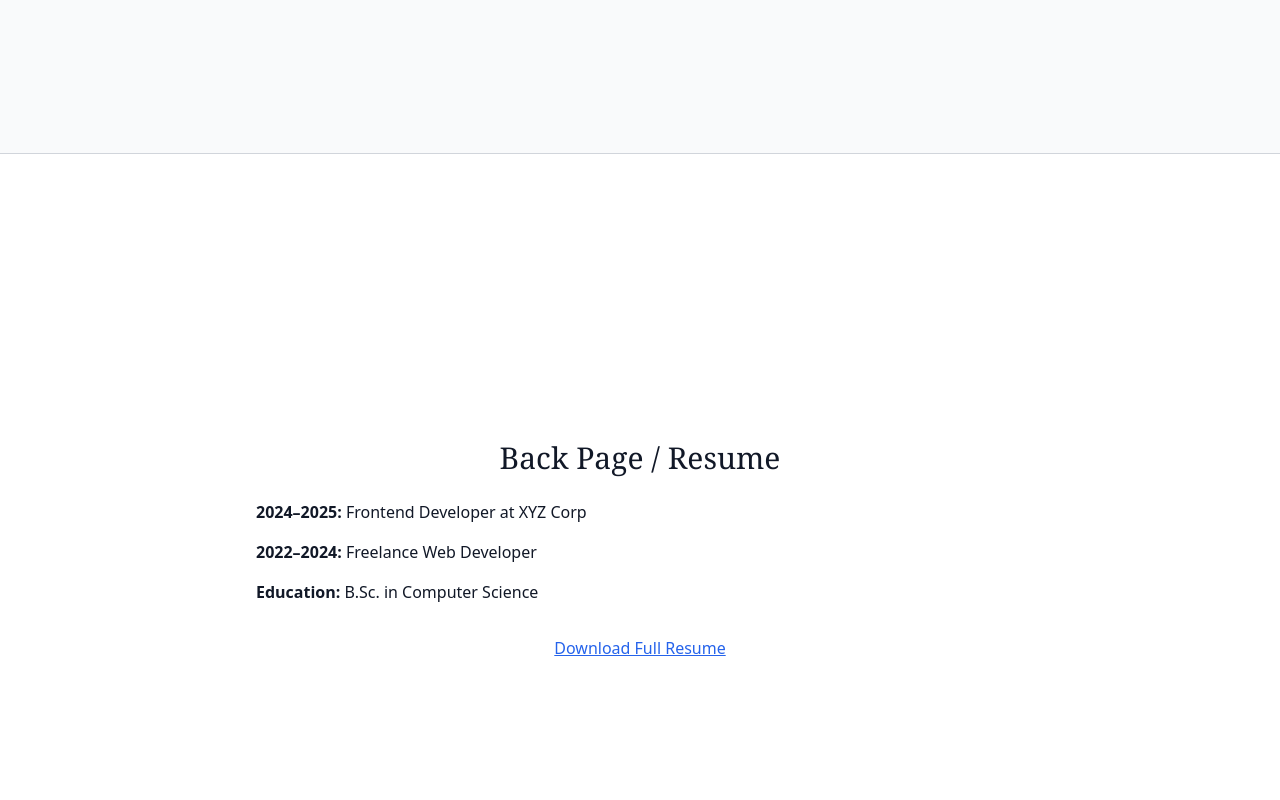
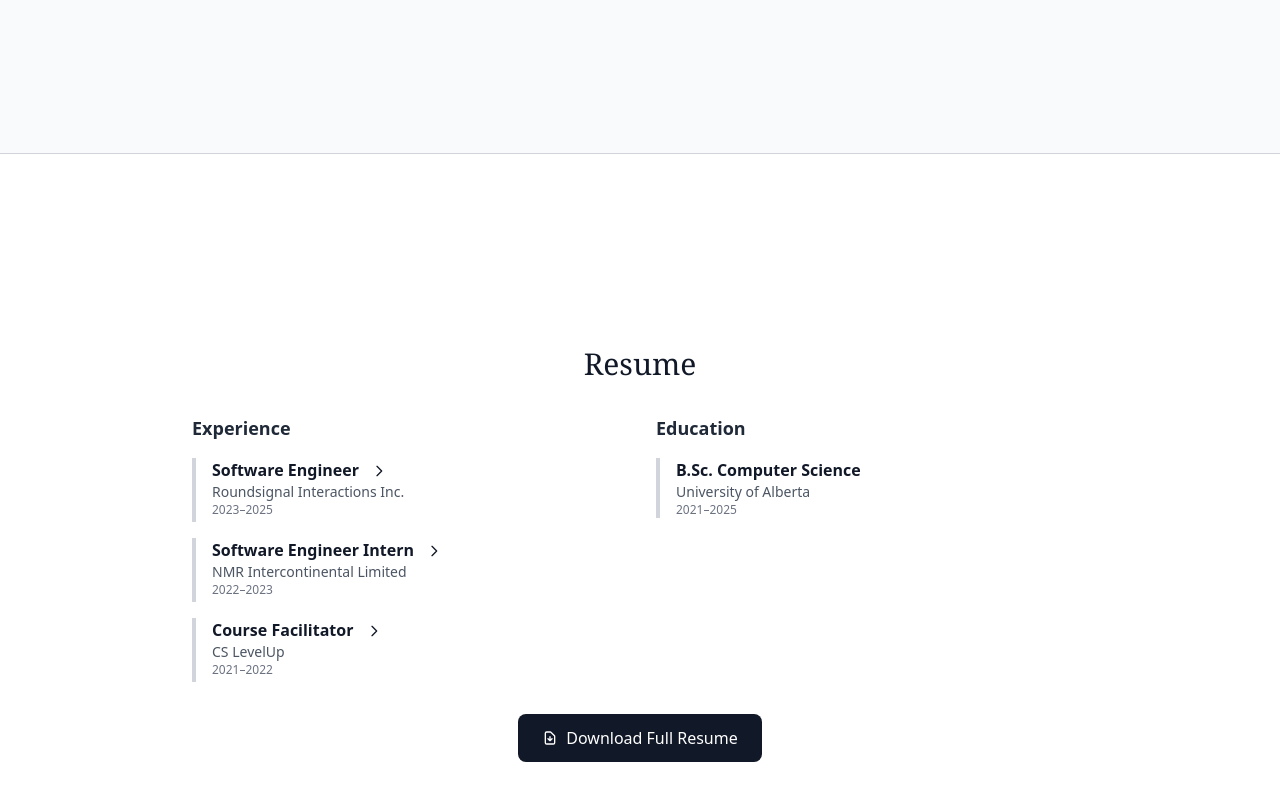
Before and after one commit to arthuruwalaka/personalsite, an Angular app: page / in a window 1280 px wide. Shown: the part 2312-3112 px from the top of the page. Built offline with nearby package versions, Linux system fonts and the light colour scheme.

Commit message:
Added drop down to resune, also implemented download pdf button

```diff
--- a/angular.json
+++ b/angular.json
@@ -26,6 +26,11 @@
               {
                 "glob": "**/*",
                 "input": "public"
+              },
+              {
+                "glob": "**/*",
+                "input": "src/assets",
+                "output": "assets"
               }
             ],
             "styles": ["src/styles.scss"],
@@ -84,6 +89,11 @@
               {
                 "glob": "**/*",
                 "input": "public"
+              },
+              {
+                "glob": "**/*",
+                "input": "src/assets",
+                "output": "assets"
               }
             ],
             "styles": ["src/styles.scss"],
--- a/src/app/about/about.component.html
+++ b/src/app/about/about.component.html
@@ -4,6 +4,6 @@
     <p class="leading-relaxed">
       I'm Arthur, a software engineer blending code and creativity. My passion lies in crafting clean, intuitive digital experiences that feel as good as they function.
     </p>
-    <img src="https://via.placeholder.com/300x300" alt="Portrait" class="rounded-lg shadow-md w-full max-w-sm mx-auto md:max-w-none">
+    <img src="https://placehold.co/200" alt="Portrait" class="rounded-lg shadow-md w-full max-w-sm mx-auto md:max-w-none">
   </div>
 </section>
--- a/src/app/resume/resume.component.html
+++ b/src/app/resume/resume.component.html
@@ -1,11 +1,89 @@
 <section id="resume" class="min-h-screen w-full flex flex-1 flex-col justify-center items-center px-4 md:px-6 border-t border-gray-300">
-  <h3 class="text-2xl md:text-3xl font-serif mb-6 text-center">Back Page / Resume</h3>
-  <div class="max-w-3xl mx-auto w-full">
-    <ul class="space-y-3 md:space-y-4">
-      <li><strong>2024–2025:</strong> Frontend Developer at XYZ Corp</li>
-      <li><strong>2022–2024:</strong> Freelance Web Developer</li>
-      <li><strong>Education:</strong> B.Sc. in Computer Science</li>
-    </ul>
-    <a href="#" class="block mt-6 text-center underline text-blue-600 py-2">Download Full Resume</a>
+  <h3 class="text-2xl md:text-3xl font-serif mb-8 text-center">Resume</h3>
+  <div class="max-w-4xl mx-auto w-full">
+    <div class="grid md:grid-cols-2 gap-8">
+      <!-- Experience Section -->
+      <div>
+        <h4 class="text-lg font-semibold mb-4 text-gray-800">Experience</h4>
+        <ul class="space-y-4">
+          <li class="border-l-4 border-gray-300 pl-4">
+            <div class="font-semibold text-gray-900 cursor-pointer hover:text-gray-700 transition-colors" (click)="toggleJobDetails(0)">
+              Software Engineer
+              <svg class="w-4 h-4 inline ml-2 transition-transform" [class.rotate-90]="expandedJobs[0]" fill="none" stroke="currentColor" viewBox="0 0 24 24">
+                <path stroke-linecap="round" stroke-linejoin="round" stroke-width="2" d="M9 5l7 7-7 7"></path>
+              </svg>
+            </div>
+            <div class="text-sm text-gray-600">Roundsignal Interactions Inc.</div>
+            <div class="text-xs text-gray-500">2023–2025</div>
+            <div class="text-sm text-gray-700 mt-1 transition-all duration-300 overflow-hidden"
+                 [class.max-h-0]="!expandedJobs[0]"
+                 [class.max-h-32]="expandedJobs[0]"
+                 [class.opacity-0]="!expandedJobs[0]"
+                 [class.opacity-100]="expandedJobs[0]">
+              • Reduced latency by 25% using database optimization by building out a caching class utilized by all services and
+              incorporating Redis in the system design.<br>
+              • Developed 10+ API flows using Node JS and Express JS and used Postman to perform manual and automated testing with
+              Collection Runner.
+            </div>
+          </li>
+          <li class="border-l-4 border-gray-300 pl-4">
+            <div class="font-semibold text-gray-900 cursor-pointer hover:text-gray-700 transition-colors" (click)="toggleJobDetails(1)">
+              Software Engineer Intern
+              <svg class="w-4 h-4 inline ml-2 transition-transform" [class.rotate-90]="expandedJobs[1]" fill="none" stroke="currentColor" viewBox="0 0 24 24">
+                <path stroke-linecap="round" stroke-linejoin="round" stroke-width="2" d="M9 5l7 7-7 7"></path>
+              </svg>
+            </div>
+            <div class="text-sm text-gray-600">NMR Intercontinental Limited</div>
+            <div class="text-xs text-gray-500">2022–2023</div>
+            <div class="text-sm text-gray-700 mt-1 transition-all duration-300 overflow-hidden"
+                 [class.max-h-0]="!expandedJobs[1]"
+                 [class.max-h-32]="expandedJobs[1]"
+                 [class.opacity-0]="!expandedJobs[1]"
+                 [class.opacity-100]="expandedJobs[1]">
+              • Improved job scheduling UI responsiveness, decreasing time spent per job by 30%<br>
+              • Boosted test coverage by 10% by writing 60+ unit tests using JUnit and PyTest.
+            </div>
+          </li>
+          <li class="border-l-4 border-gray-300 pl-4">
+            <div class="font-semibold text-gray-900 cursor-pointer hover:text-gray-700 transition-colors" (click)="toggleJobDetails(2)">
+              Course Facilitator
+              <svg class="w-4 h-4 inline ml-2 transition-transform" [class.rotate-90]="expandedJobs[2]" fill="none" stroke="currentColor" viewBox="0 0 24 24">
+                <path stroke-linecap="round" stroke-linejoin="round" stroke-width="2" d="M9 5l7 7-7 7"></path>
+              </svg>
+            </div>
+            <div class="text-sm text-gray-600">CS LevelUp</div>
+            <div class="text-xs text-gray-500">2021–2022</div>
+            <div class="text-sm text-gray-700 mt-1 transition-all duration-300 overflow-hidden"
+                 [class.max-h-0]="!expandedJobs[2]"
+                 [class.max-h-32]="expandedJobs[2]"
+                 [class.opacity-0]="!expandedJobs[2]"
+                 [class.opacity-100]="expandedJobs[2]">
+              • Designed and reviewed course materials on HTML, CSS, JavaScript, and web development principles and developed
+              practical assessments to help learners test their knowledge.<br>
+              • Conducted weekly office hours and provided technical support
+            </div>
+          </li>
+        </ul>
+      </div>
+
+      <!-- Education Section -->
+      <div>
+        <h4 class="text-lg font-semibold mb-4 text-gray-800">Education</h4>
+        <div class="border-l-4 border-gray-300 pl-4">
+          <div class="font-semibold text-gray-900">B.Sc. Computer Science</div>
+          <div class="text-sm text-gray-600">University of Alberta</div>
+          <div class="text-xs text-gray-500">2021–2025</div>
+        </div>
+      </div>
+    </div>
+
+    <div class="mt-8 text-center">
+      <a href="#" (click)="downloadResume(); $event.preventDefault()" class="inline-flex items-center px-6 py-3 bg-gray-900 text-white rounded-lg hover:bg-gray-800 transition-colors cursor-pointer">
+        <svg class="w-4 h-4 mr-2" fill="none" stroke="currentColor" viewBox="0 0 24 24">
+          <path stroke-linecap="round" stroke-linejoin="round" stroke-width="2" d="M12 10v6m0 0l-3-3m3 3l3-3m2 8H7a2 2 0 01-2-2V5a2 2 0 012-2h5.586a1 1 0 01.707.293l5.414 5.414a1 1 0 01.293.707V19a2 2 0 01-2 2z"></path>
+        </svg>
+        Download Full Resume
+      </a>
+    </div>
   </div>
 </section>
--- a/src/app/resume/resume.component.ts
+++ b/src/app/resume/resume.component.ts
@@ -8,5 +8,21 @@ import { Component } from '@angular/core';
   styleUrl: './resume.component.scss'
 })
 export class ResumeComponent {
+  expandedJobs: boolean[] = [false, false, false];
 
+  toggleJobDetails(index: number): void {
+    this.expandedJobs[index] = !this.expandedJobs[index];
+  }
+
+  downloadResume(): void {
+    // Create a link element
+    const link = document.createElement('a');
+    link.href = 'assets/documents/ArthurUwalaka-Resume.pdf';
+    link.download = 'ArthurUwalaka-Resume.pdf';
+
+    // Append to body, click, and remove
+    document.body.appendChild(link);
+    link.click();
+    document.body.removeChild(link);
+  }
 }
```
Also changed, not shown: 2 other files (tests, documents, lock files or other folders).
